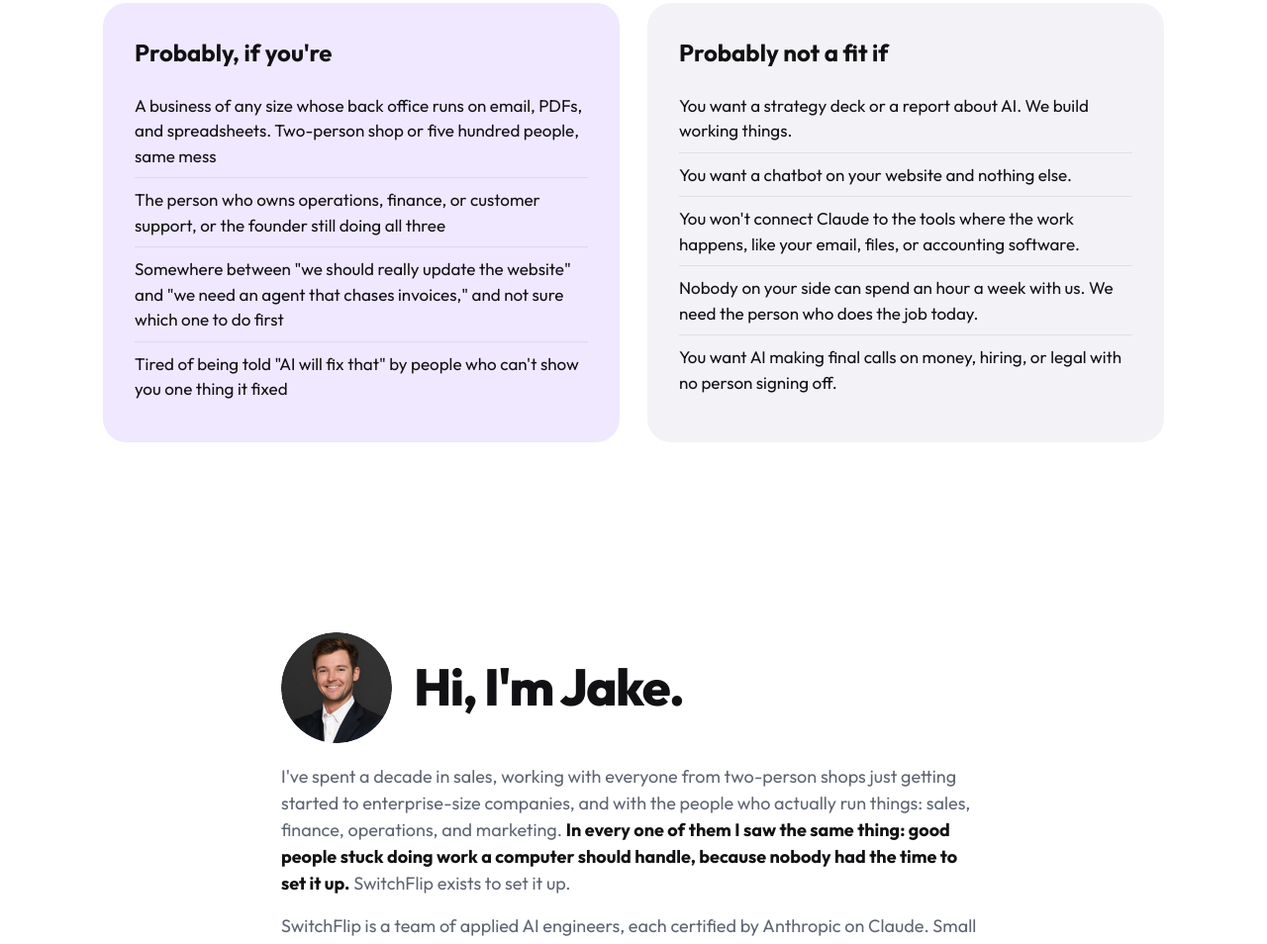
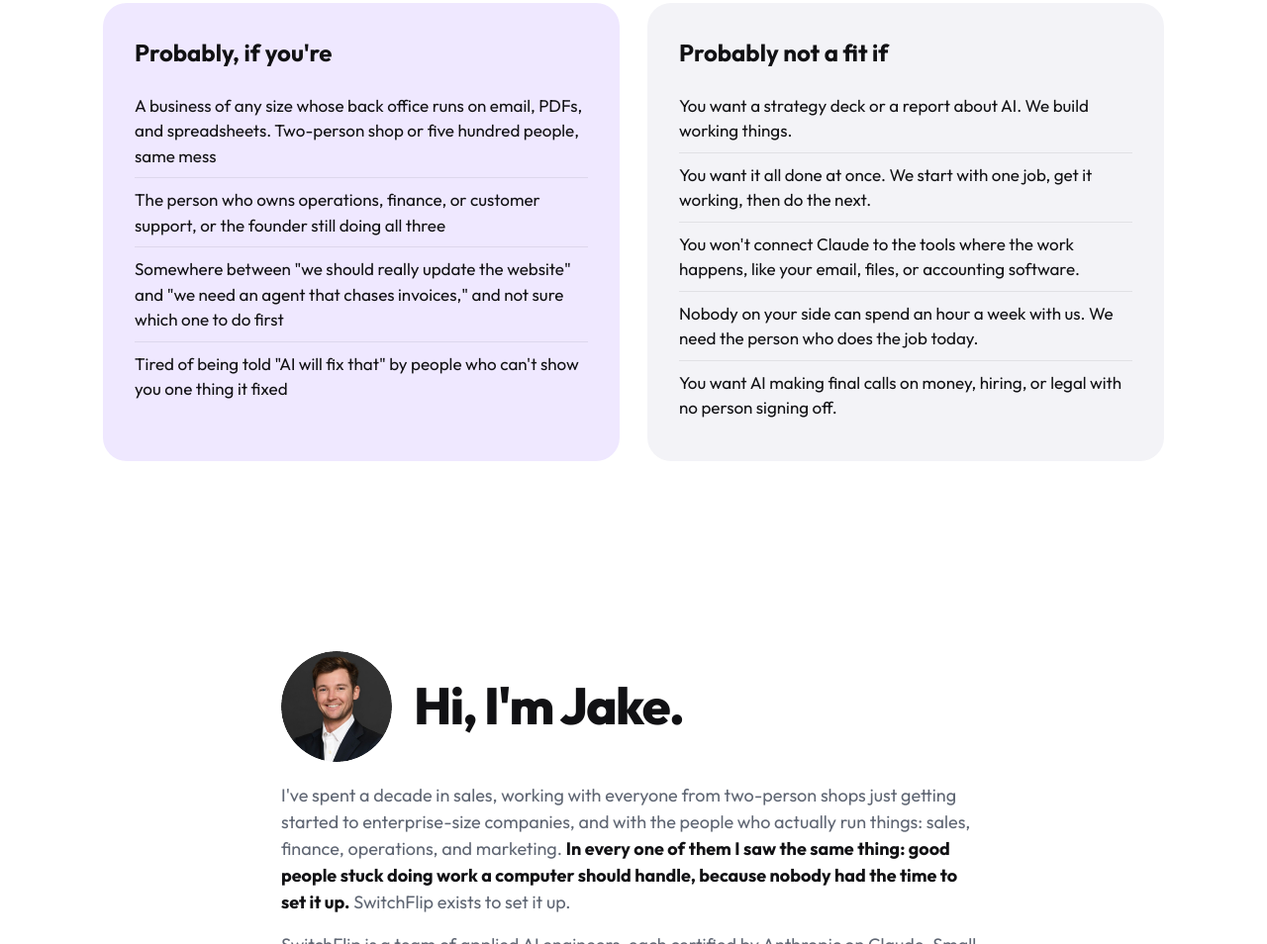
Before and after one commit to jakeryannelson/SwitchFlip, a plain HTML site: page index.html in a window 1280 px wide. Shown: the part 3398-4352 px from the top of the page at 99% size. Drawn offline with Linux system fonts and the light colour scheme.

Commit message:
Replace chatbot bullet in not-a-fit list
Co-Authored-By: Claude Opus 5.5 <noreply@anthropic.com>
Claude-Session: https://claude.ai/code/session_01GPGXU23HoGrfKwn2HH6qw8

```diff
--- a/index.html
+++ b/index.html
@@ -288,7 +288,7 @@ footer .logo .mark{height:28px} footer .logo .wordmark{height:17px}
       <h3>Probably not a fit if</h3>
       <ul>
         <li>You want a strategy deck or a report about AI. We build working things.</li>
-        <li>You want a chatbot on your website and nothing else.</li>
+        <li>You want it all done at once. We start with one job, get it working, then do the next.</li>
         <li>You won't connect Claude to the tools where the work happens, like your email, files, or accounting software.</li>
         <li>Nobody on your side can spend an hour a week with us. We need the person who does the job today.</li>
         <li>You want AI making final calls on money, hiring, or legal with no person signing off.</li>
```
